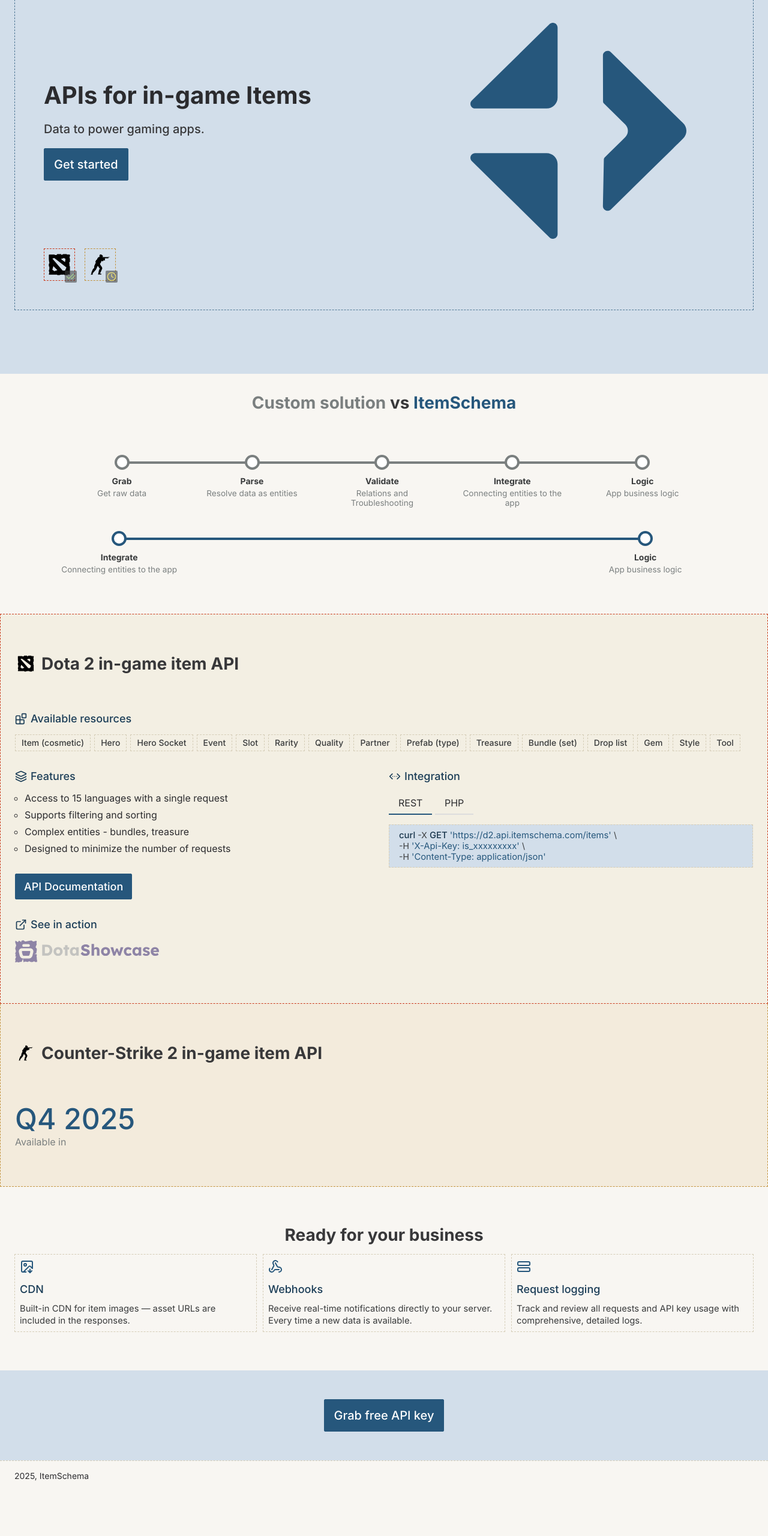
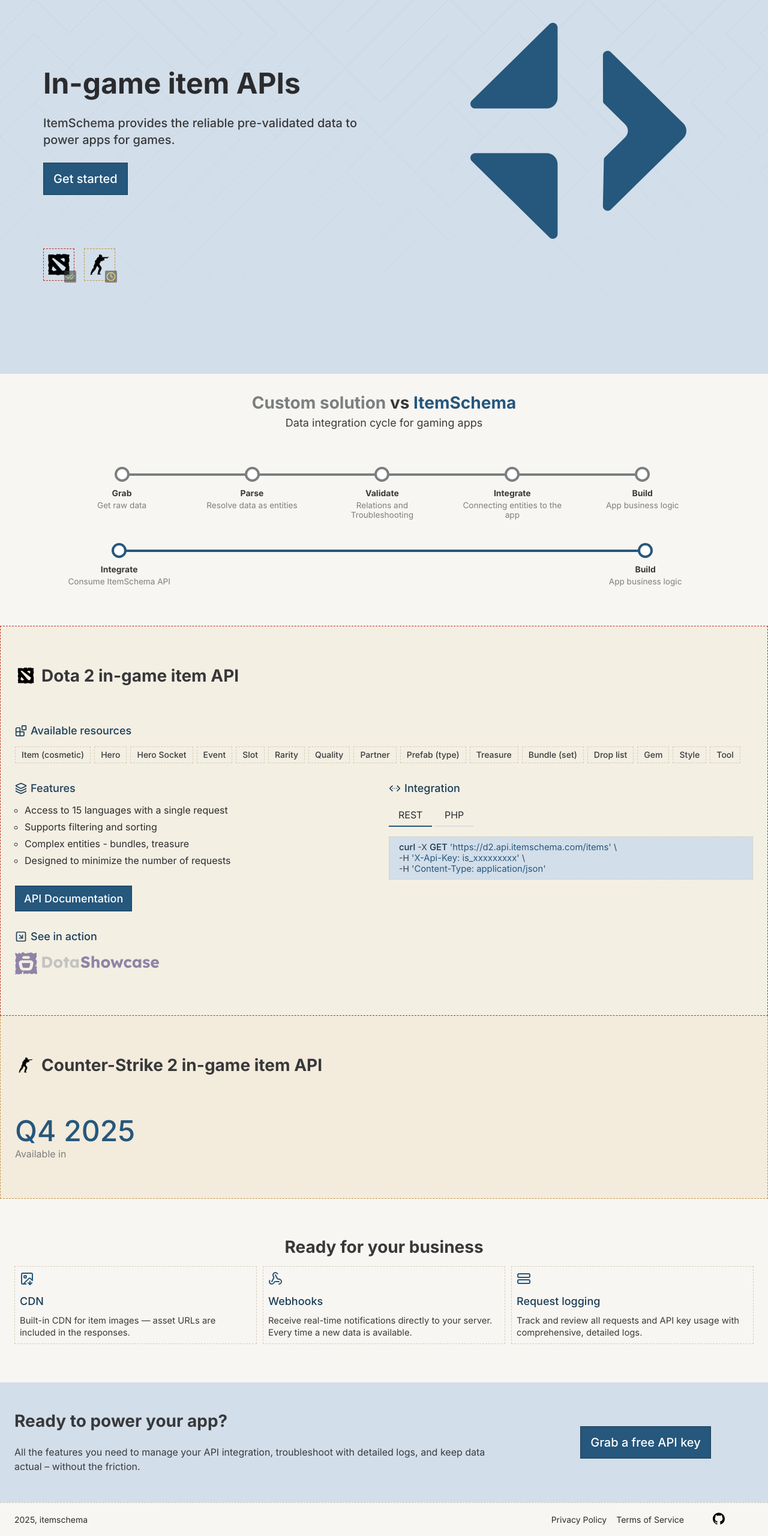
Before and after one commit to itemschema/itemschema.github.io, a website built with Parcel: page src/index.html in a window 1280 px wide. Shown: the part 178-2738 px from the top of the page at 60% size. Before the commit the page ends 2662 px from the top, so only its background shows below. Built offline with nearby package versions, Linux system fonts and the light colour scheme.

Commit message:
SEO texts and links.

```diff
--- a/src/index.html
+++ b/src/index.html
@@ -4,7 +4,7 @@
   <meta charset="utf-8">
   <meta name="viewport" content="width=device-width, initial-scale=1">
 
-  <title>ItemSchema – APIs for in-game Items</title>
+  <title>ItemSchema – In-game item APIs</title>
 
   <link rel="stylesheet" href="./styles/index.scss">
 
@@ -20,10 +20,18 @@
 <header class="app__header">
   <div class="app-container">
     <div class="header__container">
-      <div class="logo-container">
-        <a href="/">
-          <img src="./images/logo/item_schema_logo_full.svg" alt="ItemSchema logo full" width="180"/>
-        </a>
+      <div class="header__container-left">
+        <div class="logo-container">
+          <a href="/">
+            <img src="./images/logo/item_schema_logo_full.svg" alt="ItemSchema logo full" width="180"/>
+          </a>
+        </div>
+      </div>
+
+      <div class="header__container-right">
+        <a class="app__btn-outline app__btn-md" href="#">Log In</a>
+
+        <a class="app__btn-main app__btn-md" href="#">Sign Up</a>
       </div>
     </div>
   </div>
@@ -32,13 +40,16 @@
 <main>
   <!-- Hero -->
   <section class="pr-hero">
+    <div class="pr-hero__bg">
+      <img src="./images/bgs/app_hero.svg" alt=""/>
+    </div>
+
     <div class="app-container">
       <div class="pr-hero__container">
         <div class="pr-hero__left">
-          <!-- In-game item APIs -->
-          <h1 class="pr-hero__header">APIs for in-game Items</h1>
+          <h1 class="pr-hero__header">In-game item APIs</h1>
 
-          <p class="pr-hero__sub-header">Data to power gaming apps.</p>
+          <p class="pr-hero__sub-header">ItemSchema provides the reliable pre-validated data to power apps for games.</p>
 
           <div class="pr-hero__actions">
             <button class="app__btn-main app__btn-xlg" type="button">Get started</button>
@@ -79,6 +90,8 @@
     <div class="app-container">
       <header class="pr-comp__header">
         <h2><span class="app-color-pecharm">Custom solution</span> vs <span class="app-color-primary">ItemSchema</span></h2>
+
+        <p class="pr-comp__header-sub">Data integration cycle for gaming apps</p>
       </header>
 
       <div class="pr-comp__container">
@@ -120,7 +133,7 @@
               <div class="steps-three">
                 <div class="comp__steps-circle"></div>
 
-                <p class="comp__steps-name">Logic</p>
+                <p class="comp__steps-name">Build</p>
 
                 <p class="comp__steps-description">App business logic</p>
               </div>
@@ -136,13 +149,13 @@
 
                 <p class="comp__steps-name">Integrate</p>
 
-                <p class="comp__steps-description">Connecting entities to the app</p>
+                <p class="comp__steps-description">Consume ItemSchema API</p>
               </div>
 
               <div class="steps-two">
                 <div class="comp__steps-circle"></div>
 
-                <p class="comp__steps-name">Logic</p>
+                <p class="comp__steps-name">Build</p>
 
                 <p class="comp__steps-description">App business logic</p>
               </div>
@@ -278,7 +291,7 @@
         </div>
 
         <div class="pr-game__bottom">
-          <h3><i data-lucide="external-link"></i> See in action</h3>
+          <h3><i data-lucide="square-arrow-down-right"></i> See in action</h3>
 
           <div class="pr-game__client-link">
             <a href="https://dota-showcase.com/" target="_blank">
@@ -352,11 +365,21 @@
     </div>
   </section>
 
-  <!-- Features -->
+  <!-- CTA -->
   <section class="pr-cta">
     <div class="app-container">
-      <div class="pr-cta-inner">
-        <a class="app__btn-main app__btn-xlg" href="#">Grab free API key</a>
+      <div class="pr-cta-container">
+        <div class="pr-cta-left">
+          <h2>Ready to power your app?</h2>
+
+          <p>
+            All the features you need to manage your API integration, troubleshoot with detailed logs, and keep data actual – without the friction.
+          </p>
+        </div>
+
+        <div class="pr-cta-right">
+          <a class="app__btn-main app__btn-xlg" href="#">Grab a free API key</a>
+        </div>
       </div>
     </div>
   </section>
@@ -365,7 +388,31 @@
 <footer class="app__footer">
   <div class="app-container">
     <div class="footer__container">
-      <p>2025, ItemSchema</p>
+      <div class="footer__container-left">
+        <p>2025, itemschema</p>
+      </div>
+
+      <div class="footer__container-right">
+        <nav class="footer_nav">
+          <ul>
+            <li>
+              <a href="./privacy-policy.html">Privacy Policy</a>
+            </li>
+
+            <li>
+              <a href="./privacy-policy.html">Terms of Service</a>
+            </li>
+          </ul>
+        </nav>
+
+        <nav class="footer_nav-social">
+          <ul>
+            <li title="Github organization">
+              <a href="https://github.com/itemschema" target="_blank"><img src="./images/third-party/github.svg" width="20" height="20" alt="Github"/></a>
+            </li>
+          </ul>
+        </nav>
+      </div>
     </div>
   </div>
 </footer>
--- /dev/null
+++ b/src/privacy-policy.html
@@ -0,0 +1,44 @@
+<!doctype html>
+<html lang="en">
+<head>
+    <meta charset="utf-8">
+    <meta name="viewport" content="width=device-width, initial-scale=1">
+
+    <title>ItemSchema – Privacy Policy</title>
+
+    <link rel="stylesheet" href="./styles/index.scss">
+
+    <link rel="icon" type="image/x-icon" href="./favicon.ico" />
+
+    <link rel="apple-touch-icon" sizes="180x180" href="./apple-touch-icon.png" />
+    <link rel="icon" type="image/png" sizes="32x32" href="./favicon-32x32.png" />
+    <link rel="icon" type="image/png" sizes="16x16" href="./favicon-16x16.png" />
+    <link rel="manifest" href="./site.webmanifest" />
+</head>
+
+<body>
+<header class="app__header">
+    <div class="app-container">
+        <div class="header__container">
+            <div class="header__container-left">
+                <div class="logo-container">
+                    <a href="/">
+                        <img src="./images/logo/item_schema_logo_full.svg" alt="ItemSchema logo full" width="180"/>
+                    </a>
+                </div>
+            </div>
+
+            <div class="header__container-right">
+                <a class="app__btn-outline app__btn-md" href="#">Log In</a>
+
+                <a class="app__btn-main app__btn-md" href="#">Sign Up</a>
+            </div>
+        </div>
+    </div>
+</header>
+
+<main>
+
+</main>
+</body>
+</html>
--- a/src/scripts/app.js
+++ b/src/scripts/app.js
@@ -1,4 +1,4 @@
-import { createIcons, Blocks, ChevronsLeftRightEllipsis, CheckCheck, Clock, ImageDown, ExternalLink, Layers, StretchHorizontal, Webhook } from 'lucide';
+import { createIcons, Blocks, ChevronsLeftRightEllipsis, CheckCheck, Clock, ImageDown, SquareArrowDownRight, Layers, StretchHorizontal, Webhook } from 'lucide';
 
 createIcons({
     icons: {
@@ -7,7 +7,7 @@
         CheckCheck,
         Clock,
         ImageDown,
-        ExternalLink,
+        SquareArrowDownRight,
         Layers,
         StretchHorizontal,
         Webhook
--- a/src/styles/_root.scss
+++ b/src/styles/_root.scss
@@ -12,7 +12,7 @@
   --colors-pecharm: #7a7f7f;          // unique
   --colors-pearl: #dddddd;
 
-  --color-game-d2: #ca3c1d;
+  --color-game-d2: #bf2e1a;
   --color-game-cs: #c3943f;
 
   --colors-bg-surface: #f8f6f2;
--- a/src/styles/components/_btn.scss
+++ b/src/styles/components/_btn.scss
@@ -1,4 +1,5 @@
-.app__btn-main {
+.app__btn-main,
+.app__btn-outline {
   display: inline-flex;
   cursor: pointer;
   user-select: none;
@@ -6,13 +7,28 @@
   justify-content: center;
   overflow: hidden;
   position: relative;
-  color: white;
-  background: var(--colors-primary);
-  border: 1px solid var(--colors-primary);
-  border-radius: 2px;
+  border: 1px solid var(--colors-primary-d300);
+  //border-radius: 2px;
+  white-space: nowrap;
   outline-color: transparent;
   gap: .5rem;
   text-decoration: none;
+}
+
+.app__btn-main {
+  background: var(--colors-primary);
+  color: white;
+}
+
+.app__btn-outline {
+  color: var(--colors-primary);
+}
+
+// Sizes
+.app__btn-md {
+  font-size: 1rem;
+  padding: .35rem .625rem;
+  font-weight: 500;
 }
 
 .app__btn-lg {
--- a/src/styles/main.scss
+++ b/src/styles/main.scss
@@ -67,3 +67,13 @@
     height: 1.25rem;
   }
 }
+
+::-moz-selection {
+  background: var(--colors-primary-d200);
+  color: white;
+}
+
+::selection {
+  background: var(--colors-primary-d200);
+  color: white;
+}
--- a/src/styles/sections/_pr-comp.scss
+++ b/src/styles/sections/_pr-comp.scss
@@ -6,7 +6,15 @@
 }
 
 .pr-comp__header {
-  padding: 0 2rem 2rem;
+  padding: 0 2rem 1.5rem;
+}
+
+.pr-comp__header-sub {
+  text-align: center;
+  margin-top: .5rem;
+  font-size: 1.125rem;
+  line-height: 1.25rem;
+  color: var(--colors-pangoro);
 }
 
 @media screen and (max-width: $break-point) {
--- a/src/styles/sections/_pr-cta.scss
+++ b/src/styles/sections/_pr-cta.scss
@@ -3,8 +3,29 @@
   background-color: var(--colors-primary-l800);
 }
 
-.pr-cta-inner {
+.pr-cta-container {
   display: flex;
   align-items: center;
-  justify-content: center;
+  gap: 2rem;
 }
+
+.pr-cta-left {
+  flex: 1 1 70%;
+
+  h2 {
+    text-align: left;
+    margin-bottom: 1.5rem;
+  }
+
+  p {
+    max-width: 80ch;
+    font-size: 1rem;
+    line-height: 1.5rem;
+    color: var(--colors-pangoro);
+  }
+}
+
+.pr-cta-right {
+  flex: 1 1 30%;
+  text-align: center;
+}
--- a/src/styles/sections/_pr-hero.scss
+++ b/src/styles/sections/_pr-hero.scss
@@ -2,12 +2,25 @@
   height: calc(100vh - var(--header-height));
   padding: 2rem 0;
   background-color: var(--colors-primary-l800);
+  position: relative;
 
   .app-container {
     height: 100%;
     display: flex;
     align-items: center;
     justify-content: center;
+    position: relative;
+    z-index: 2;
+  }
+
+  .pr-hero__bg {
+    position: absolute;
+    inset: 0;
+    width: 100%;
+    height: 100%;
+    opacity: .1;
+    overflow: hidden;
+    z-index: 1;
   }
 }
 
@@ -18,14 +31,14 @@
   flex-wrap: wrap;
   gap: 1rem;
   padding: 3rem 0;
-  border: dashed 1px var(--colors-primary-l200);
+  //border: dashed 1px var(--colors-primary-l200);
   width: 100%;
 }
 
 .pr-hero__left {
   display: flex;
   flex-direction: column;
-  gap: 1.25rem;
+  gap: 1.5rem;
   flex: 1;
   padding-left: 3rem;
 }
@@ -49,13 +62,13 @@
 .pr-hero__header {
   color: var(--colors-zekrom);
   font-weight: 700;
-  font-size: 2.5rem;
-  line-height: 3rem;
+  font-size: 3rem;
+  line-height: 3.5rem;
 }
 
 .pr-hero__sub-header {
   color: var(--colors-pancham);
   font-weight: 500;
   font-size: 1.25rem;
-  line-height: 1.5rem;
+  line-height: 1.75rem;
 }
--- a/src/styles/semantic/_footer.scss
+++ b/src/styles/semantic/_footer.scss
@@ -6,6 +6,34 @@
 .footer__container {
   display: flex;
   align-items: center;
+  gap: 1rem;
   padding: 1rem 0;
   font-size: .875rem;
 }
+
+.footer_nav,
+.footer_nav-social {
+  ul {
+    padding: 0;
+    margin: 0;
+    list-style: none;
+    display: inline-flex;
+    gap: 16px;
+  }
+
+  a {
+    text-decoration: none;
+    color: var(--colors-zekrom);
+    font-size: .875rem;
+    line-height: 1rem;
+  }
+}
+
+.footer__container-right {
+  margin-left: auto;
+  padding: 0 3rem;
+
+  display: flex;
+  align-items: center;
+  gap: 3rem;
+}
--- a/src/styles/semantic/_header.scss
+++ b/src/styles/semantic/_header.scss
@@ -7,4 +7,11 @@
   height: var(--header-height);
   display: flex;
   align-items: center;
+  justify-content: space-between;
 }
+
+.header__container-right {
+  display: flex;
+  align-items: center;
+  gap: 12px;
+}
```
Also changed, not shown: src/images/bgs/app_hero.svg (added), src/images/third-party/github.svg (added).
